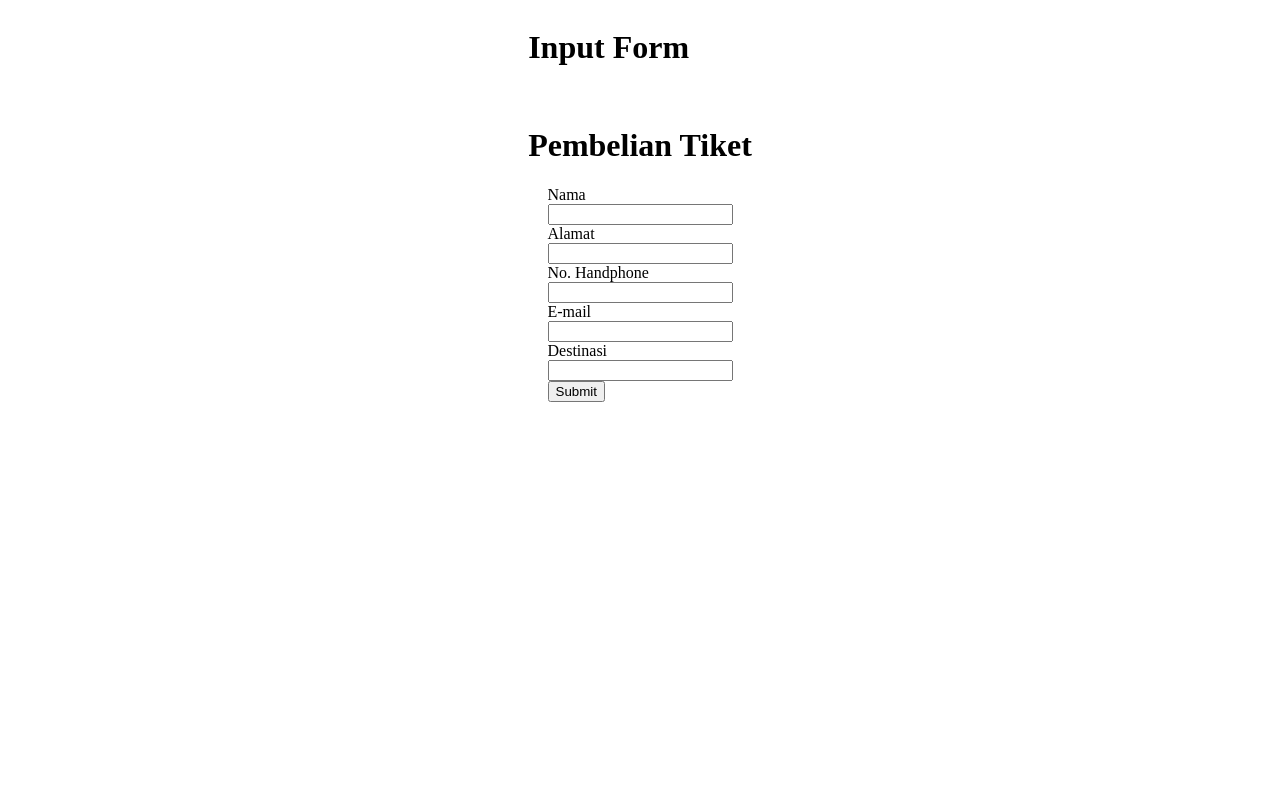
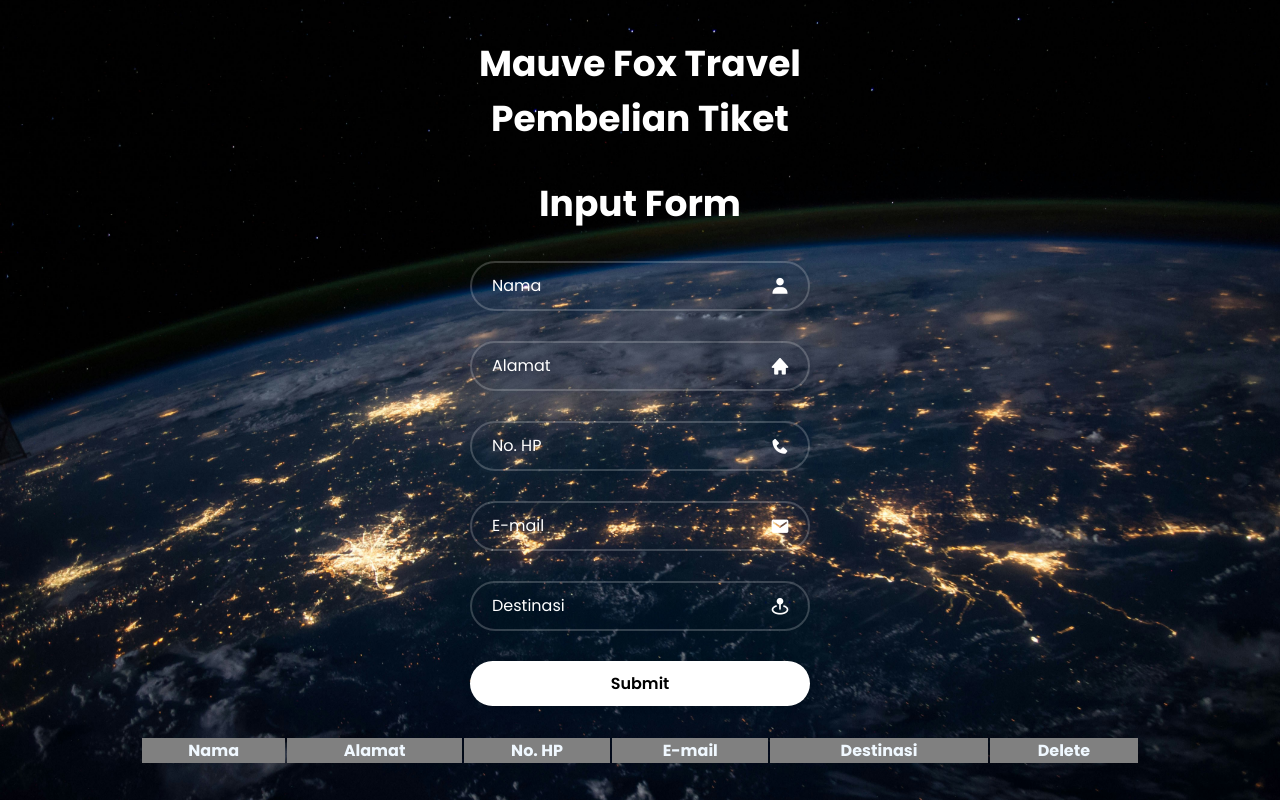
Before and after one commit to SaintMichael21/Travel, a plain HTML site: page client/index.html in a window 1280 px wide. Drawn offline with nearby package versions, Linux system fonts and the light colour scheme.

Commit message:
styling html dan css

```diff
--- a/client/index.html
+++ b/client/index.html
@@ -5,30 +5,60 @@
     <meta name="viewport" content="width=device-width, initial-scale=1.0">
     <title>Mauve Fox Travel</title>
     <link rel="stylesheet" href="style.css">
+    <link href='https://unpkg.com/boxicons@2.1.4/css/boxicons.min.css' rel='stylesheet'>
+    <link href="https://fonts.googleapis.com/css2?family=Poppins:ital,wght@0,100;0,200;0,300;0,400;0,500;0,600;0,700;0,800;0,900;1,100;1,200;1,300;1,400;1,500;1,600;1,700;1,800;1,900&display=swap" rel="stylesheet">
 </head>
 <body>
     <div id="main-content">
         <header>
-            <h1>Input Form</h1><br>
+            <h1><strong>Mauve Fox Travel</strong></h1>
             <h1> Pembelian Tiket</h1>
         </header>
         <section>
-            <form>
-                <label for="text-input">Nama</label><br />
-                <input type="text" name="text" /><br>
-                <label for="text-input">Alamat</label><br />
-                <input type="text" name="text" /><br>
-                <label for="text-input">No. Handphone</label><br />
-                <input type="text" name="text" /><br>
-                <label for="text-input">E-mail</label><br />
-                <input type="text" name="text" /><br>
-                <label for="text-input">Destinasi</label><br />
-                <input type="text" name="text" /><br>
+            <div class="wrapper">
+            <h1>Input Form</h1>
+            <form id="form">
+                <div class="input-box">
+                <i class='bx bxs-user'></i>
+                <input type="text" name="text" placeholder="Nama" />
+                </div>
+                <div class="input-box">
+                <i class='bx bxs-home'></i>
+                <input type="text" name="text" placeholder="Alamat"/>
+                </div>
+                <div class="input-box">
+                <i class='bx bxs-phone' ></i>
+                <input type="number" name="text" placeholder="No. HP"/>
+                </div>
+                <div class="input-box">
+                <i class='bx bxs-envelope' ></i>
+                <input type="email" name="text" placeholder="E-mail"/>
+                </div>
+                <div class="input-box">
+                <i class='bx bxs-map-pin' ></i>
+                <input type="text" name="text" placeholder="Destinasi"/>
+                </div>
                 <button id="submit-button">Submit</button>
             </form>
+            </div>
         </section>
+
         <section>
-            <!-- akan diisi hasil input -->
+            <table class="table-input">
+                <thead bgcolor="black">
+                    <tr bgcolor="grey">
+                        <th>Nama</th>
+                        <th>Alamat</th>
+                        <th>No. HP</th>
+                        <th>E-mail</th>
+                        <th>Destinasi</th>
+                        <th>Delete</th>
+                    </tr>
+                </thead>
+                <tbody id="items">
+                    <!-- akan diisi hasil input -->
+                </tbody>
+            </table>
         </section>
     </div>
 </body>
--- a/client/style.css
+++ b/client/style.css
@@ -4,6 +4,93 @@
     flex-direction: column;
 }
 
-.judul{
-    color: blueviolet;
+*{
+    margin: 0;
+    padding: 0;
+    box-sizing: border-box;
+    font-family: Poppins;
 }
+
+body{
+    display: flex;
+    justify-content: center;
+    align-items: center;
+    min-height: 100vh;
+    background: url(background.jpg) no-repeat;
+    background-size: cover;
+    background-position: center;
+}
+
+h1{
+    font-size: 36px;
+    text-align: center;
+    color: white;
+}
+
+.wrapper{
+    width: 420px;
+    background: transparent;
+    color: white;
+    border-radius: 10px;
+    padding: 30px 40px;
+}
+
+.wrapper h1{
+    font-size: 36px;
+    text-align: center;
+}
+
+.wrapper .input-box{
+    position: relative;
+    width: 100%;
+    height: 50px;
+    margin: 30px 0;
+}
+
+.input-box input{
+    width: 100%;
+    height: 100%;
+    background: transparent;
+    border: none;
+    outline: none;
+    border: 2px solid rgba(255, 255, 255, .2);
+    border-radius: 40px;
+    font-size: 16px;
+    color: white;
+    padding: 20px 45px 20px 20px;
+}
+
+.input-box input::placeholder{
+    color: white;
+}
+
+.input-box i{
+    position: absolute;
+    right: 20px;
+    top: 50%;
+    transform: translateY(-50%);
+    font-size: 20px;
+}
+
+.wrapper #submit-button{
+    width: 100%;
+    height: 45px;
+    background: white;
+    border: none;
+    outline: none;
+    border-radius: 40px;
+    box-shadow: 0 0 10px rgba(0, 0, 0, .1);
+    cursor: pointer;
+    font-size: 16px;
+    color: black;
+    font-weight: 600;
+}
+
+.table-input{
+    z-index: 2;
+    width: 1000px;
+    height: fit-content;
+    background: transparent;
+    text-align: center;
+    color: aliceblue;
+}
```
Also changed, not shown: client/background.jpg (added), 2 other files.
